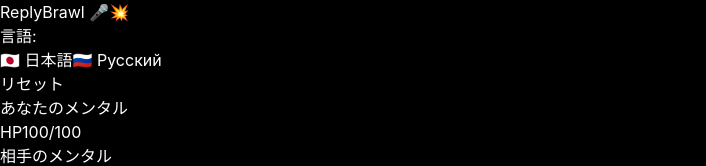
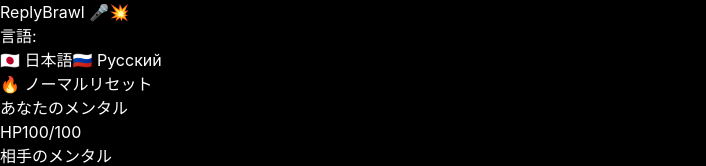
Before and after one commit to itsme03up/replybrawl, a React (Vite) app: page / in a window 1280 px wide. Shown: the top 166 px of the page, without its empty margins (0-706 px from the left). Built offline with nearby package versions, Linux system fonts and the light colour scheme.

Commit message:
Add easy mode functionality with difficulty toggle and adjusted game mechanics

```diff
--- a/src/App.jsx
+++ b/src/App.jsx
@@ -14,6 +14,7 @@ function App() {
   const [badwordOptions, setBadwordOptions] = useState([]);
   const [message, setMessage] = useState('');
   const [counterMessage, setCounterMessage] = useState('');
+  const [isEasyMode, setIsEasyMode] = useState(false);
   const [isProcessing, setIsProcessing] = useState(false);
   const [currentLanguage, setCurrentLanguage] = useState('ja');
 
@@ -70,12 +71,19 @@ function App() {
   };
 
   const resetGame = () => {
-    gameState.reset();
+    gameState.reset(isEasyMode);
     setCurrentState(gameState.getState());
     setMessage('');
     setCounterMessage('');
     generateNewOptions(currentLanguage);
     setIsProcessing(false);
+  };
+
+  const toggleDifficulty = () => {
+    const newEasyMode = !isEasyMode;
+    setIsEasyMode(newEasyMode);
+    gameState.setDifficulty(newEasyMode);
+    resetGame();
   };
 
   // 言語に応じたテキストを取得
@@ -228,6 +236,18 @@ function App() {
               onLanguageChange={handleLanguageChange}
             />
             <button
+              onClick={toggleDifficulty}
+              className={`px-4 py-2 rounded-lg transition-colors font-medium ${
+                isEasyMode
+                  ? 'bg-green-600 hover:bg-green-500 text-white'
+                  : 'bg-red-600 hover:bg-red-500 text-white'
+              }`}
+            >
+              {isEasyMode
+                ? getText('🎯 イージー', '🎯 Лёгкий')
+                : getText('🔥 ノーマル', '🔥 Нормальный')}
+            </button>
+            <button
               onClick={resetGame}
               className="bg-gray-700 hover:bg-gray-600 text-white px-4 py-2 rounded-lg transition-colors"
             >
@@ -247,6 +267,7 @@ function App() {
             <GaugeBar
               label="HP"
               value={currentState.playerHp}
+              maxValue={isEasyMode ? 120 : 100}
               type="hp"
             />
           </div>
@@ -328,6 +349,9 @@ function App() {
               {currentLanguage === 'ja' ? (
                 <>
                   <li>• 相手のメンタルHPを0にすれば勝利！</li>
+                  {isEasyMode && (
+                    <li>• <span className="text-green-400 font-bold">🎯 EASY MODE!</span> あなたのHP120、攻撃力+30%、ブロック率-50%</li>
+                  )}
                   <li>• <span className="text-red-400 font-bold">⚡ NEW!</span> 相手も反撃してくる！あなたのHPも減る</li>
                   <li>• 強い悪口ほどダメージが大きいが、ブロック率も上がる</li>
                   <li>• ブロックされたら即ゲームオーバー</li>
@@ -337,6 +361,9 @@ function App() {
               ) : (
                 <>
                   <li>• Нанесите сопернику урон до 0 ментального HP, чтобы выиграть!</li>
+                  {isEasyMode && (
+                    <li>• <span className="text-green-400 font-bold">🎯 EASY MODE!</span> Ваш HP 120, атака +30%, риск блока -50%</li>
+                  )}
                   <li>• <span className="text-red-400 font-bold">⚡ NEW!</span> Соперник тоже атакует в ответ! Ваш HP тоже уменьшается</li>
                   <li>• Чем сильнее оскорбление, тем больше урон, но и риск блокировки выше</li>
                   <li>• Если вас заблокировали, игра окончена</li>
--- a/src/utils/gameLogic.js
+++ b/src/utils/gameLogic.js
@@ -9,6 +9,7 @@ import { calculateDamage, calculateBlockRisk, getNpcReaction, calculateNpcCounte
 export class GameState {
   constructor() {
     this.language = 'ja';
+    this.isEasyMode = false;
     this.playerHp = 100;
     this.npcHp = 100;
     this.blockRisk = 0;
@@ -38,6 +39,14 @@ export class GameState {
     if (!this.gameOver) {
       this.npcReaction = this.getInitialMessage();
     }
+  }
+
+  /**
+   * 難易度を設定
+   * @param {boolean} isEasyMode - イージーモードかどうか
+   */
+  setDifficulty(isEasyMode) {
+    this.isEasyMode = isEasyMode;
   }
 
   /**
@@ -172,9 +181,11 @@ export class GameState {
 
   /**
    * ゲームをリセット
+   * @param {boolean} isEasyMode - イージーモードかどうか
    */
-  reset() {
-    this.playerHp = 100;
+  reset(isEasyMode = false) {
+    this.isEasyMode = isEasyMode;
+    this.playerHp = isEasyMode ? 120 : 100;
     this.npcHp = 100;
     this.blockRisk = 0;
     this.gameOver = false;
--- a/src/utils/wordUtils.js
+++ b/src/utils/wordUtils.js
@@ -36,21 +36,25 @@ export function getAvailableLanguages() {
 }
 
 /**
- * 悪口の強さに基づいてダメージを計算
+ * 悪口の強さに基づいてダメージを計算（プレイヤー有利設定）
  * @param {Object} badword - 悪口オブジェクト
  * @returns {number} ダメージ値
  */
 export function calculateDamage(badword) {
-  return badword.damage || 10;
+  // プレイヤーのダメージを1.3倍に増加
+  const baseDamage = badword.damage || 10;
+  return Math.floor(baseDamage * 1.3);
 }
 
 /**
- * 悪口の強さに基づいてブロック確率を計算
+ * 悪口の強さに基づいてブロック確率を計算（優しい設定）
  * @param {Object} badword - 悪口オブジェクト
  * @returns {number} ブロック確率（0.0-1.0）
  */
 export function calculateBlockRisk(badword) {
-  return badword.block_risk || 0.1;
+  // ブロックリスクを半分に削減してプレイヤーに有利に
+  const originalRisk = badword.block_risk || 0.1;
+  return originalRisk * 0.5; // 50%削減
 }
 
 /**
@@ -128,20 +132,20 @@ export function getNpcReaction(remainingHp, language = 'ja') {
 }
 
 /**
- * NPCがプレイヤーに対して反撃する際のダメージを計算
+ * NPCがプレイヤーに対して反撃する際のダメージを計算（優しい設定）
  * @param {number} npcHp - NPCの残りHP
  * @param {number} playerAttackDamage - プレイヤーが与えたダメージ
  * @returns {number} NPCの反撃ダメージ
  */
 export function calculateNpcCounterDamage(npcHp, playerAttackDamage) {
-  // NPCのHPが低いほど、また受けたダメージが大きいほど反撃が強くなる
+  // プレイヤーに有利になるよう反撃ダメージを大幅に削減
   const desperation = (100 - npcHp) / 100; // 0.0 - 1.0の絶望度
-  const reactionStrength = playerAttackDamage / 30; // 受けたダメージに対する反応
+  const reactionStrength = playerAttackDamage / 50; // 反応を弱く（30→50）
 
-  // 基本ダメージ + 絶望ボーナス + 反応ボーナス
-  const baseDamage = 8 + Math.random() * 7; // 8-15のベースダメージ
-  const desperationBonus = desperation * 10; // 最大10の絶望ボーナス
-  const reactionBonus = reactionStrength * 5; // 最大5の反応ボーナス
+  // 基本ダメージを大幅削減 + 絶望ボーナスとリアクションボーナスも削減
+  const baseDamage = 3 + Math.random() * 4; // 3-7のベースダメージ（8-15→3-7）
+  const desperationBonus = desperation * 4; // 最大4の絶望ボーナス（10→4）
+  const reactionBonus = reactionStrength * 2; // 最大2の反応ボーナス（5→2）
 
   return Math.floor(baseDamage + desperationBonus + reactionBonus);
 }
```
